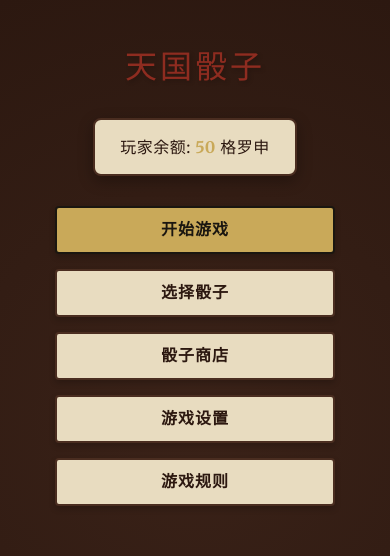
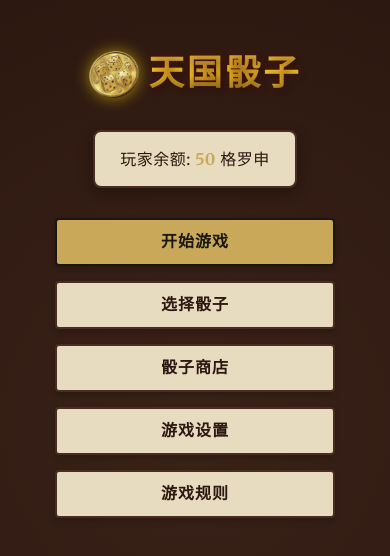
Before and after one commit to CaviJeffren/aifarkle, a React (Create React App) app: page / in a window 390 px wide. Shown: the top 556 px of the page. Built offline with nearby package versions, Linux system fonts and the light colour scheme.

Commit message:
优化功能

```diff
--- a/src/ai/computerAI.ts
+++ b/src/ai/computerAI.ts
@@ -148,9 +148,9 @@ export const computerDecision = (
 
   // 根据难度设置基础风险阈值
   const baseRiskThresholds = {
-    easy: 0.2,    // 降低基础风险阈值
-    medium: 0.35,
-    hard: 0.5
+    easy: 0.3,    // 提高基础风险阈值，增加重掷概率
+    medium: 0.45,  // 提高中等难度的风险阈值
+    hard: 0.6     // 提高困难难度的风险阈值
   };
 
   // 计算当前回合总分
@@ -179,25 +179,29 @@ export const computerDecision = (
       return true;
     }
 
-    // 如果锁定了5个或6个骰子，强制重掷
-    if (bestSelection.diceCount >= 5) {
-      return true;
-    }
 
-    // 1. 根据剩余骰子数量调整风险
+    // 1. 根据剩余骰子数量调整风险 - 增强重掷偏好
     if (unlockedCount >= 4) {
-      riskThreshold += 0.1; // 降低继续掷骰子的倾向
+      // 当未锁定骰子大于4个时，大幅增加重掷概率
+      riskThreshold += 0.25; // 原来是0.1，现在增加到0.25
+
+      // 对于困难模式，当未锁定骰子大于4个时，额外增加重掷概率
+      if (difficulty === 'hard' && unlockedCount >= 5) {
+        riskThreshold += 0.15;
+      }
+    } else if (unlockedCount === 3) {
+      riskThreshold += 0.05; // 轻微增加重掷概率
     } else if (unlockedCount <= 2) {
-      riskThreshold -= 0.4; // 更倾向于锁定分数
+      riskThreshold -= 0.3; // 更倾向于锁定分数，但比原来的0.4更温和
     }
 
     // 2. 根据当前回合分数调整风险
     if (potentialScore >= 750) {
-      riskThreshold -= 0.4; // 更保守地保护高分
+      riskThreshold -= 0.35; // 更保守地保护高分，但比原来的0.4更温和
     } else if (potentialScore >= 500) {
-      riskThreshold -= 0.3; // 中高分也倾向于保守
+      riskThreshold -= 0.25; // 中高分也倾向于保守，但比原来的0.3更温和
     } else if (potentialScore <= 200) {
-      riskThreshold += 0.1; // 低分时稍微激进一点
+      riskThreshold += 0.15; // 低分时更激进一点，原来是0.1
     }
 
     // 3. 根据对手情况调整风险
@@ -206,12 +210,12 @@ export const computerDecision = (
       if (unlockedCount <= 2) {
         // 剩余骰子少且对手接近胜利时，根据当前分数决定策略
         if (potentialScore >= 400) {
-          riskThreshold -= 0.3; // 有较高分数时更倾向于锁定
+          riskThreshold -= 0.25; // 有较高分数时更倾向于锁定，但比原来的0.3更温和
         } else {
-          riskThreshold += 0.2; // 分数不高时适度冒险
+          riskThreshold += 0.25; // 分数不高时更激进，原来是0.2
         }
       } else {
-        riskThreshold += 0.2; // 对手接近胜利且有足够骰子时适度激进
+        riskThreshold += 0.25; // 对手接近胜利且有足够骰子时更激进，原来是0.2
       }
     }
 
@@ -221,26 +225,26 @@ export const computerDecision = (
       if (unlockedCount >= 4) {
         return Math.random() > 0.7; // 30%概率继续掷骰子
       }
-      return Math.random() > 0.9; // 否则10%概率继续掷骰子
+      return Math.random() > 0.8; // 否则20%概率继续掷骰子，原来是10%
     }
 
     // 5. 特殊情况处理
     if (isOpponentClose && potentialScore < 400 && unlockedCount > 2) {
-      return Math.random() > 0.3; // 70%概率继续尝试
+      return Math.random() > 0.25; // 75%概率继续尝试，原来是70%
     }
 
     // 6. 根据难度调整最终决策
-    const finalThreshold = Math.min(0.8, Math.max(0.1, riskThreshold));
+    const finalThreshold = Math.min(0.85, Math.max(0.15, riskThreshold)); // 扩大阈值范围
     const riskFactor = Math.random();
 
     // 7. 如果是困难模式，增加连续掷骰子的倾向，但在剩余骰子少时更保守
     if (difficulty === 'hard') {
       if (unlockedCount <= 2) {
-        return riskFactor < finalThreshold * 0.6; // 剩余骰子少时更保守
+        return riskFactor < finalThreshold * 0.7; // 剩余骰子少时更保守，但比原来的0.6更激进
       } else if (potentialScore >= 500) {
-        return riskFactor < 0.2; // 高分时非常保守
-      } else if (riskFactor < 0.2) {
-        return true; // 保持少许激进性
+        return riskFactor < 0.3; // 高分时保守，但比原来的0.2更激进
+      } else if (riskFactor < 0.3) { // 原来是0.2
+        return true; // 保持更高的激进性
       }
     }
 
--- a/src/components/GameRules.tsx
+++ b/src/components/GameRules.tsx
@@ -43,13 +43,17 @@ const GameRules: React.FC<GameRulesProps> = ({ show: propShow, onHide }) => {
           <Modal.Title>Farkle 游戏规则</Modal.Title>
         </Modal.Header>
         <Modal.Body>
+          <h4>欢迎来到天国骰子</h4>
+          <p>这是一款完全由AI编写的Farkle游戏，游戏应该还有不少bug，而且暂时还没有顾及到视觉体验，望海涵。</p>
+          <p>如果您发现有bug或有任何好的建议，请WeChat联系我：mzz0606。</p>
+
           <h4>游戏目标</h4>
           <p>成为第一个达到目标分数（默认4,000分）的玩家。</p>
 
           <h4>下注规则</h4>
-          <p>每局游戏开始时，玩家可以下注1-50格罗申。下注金额会立即从玩家余额中扣除。</p>
+          <p>每局游戏开始时，玩家可以下注格罗申。下注金额会立即从玩家余额中扣除。</p>
           <p>如果玩家赢得游戏，将获得下注金额的两倍（即净赢得下注金额）；如果电脑赢得游戏，玩家将失去已下注的格罗申。</p>
-          <p>玩家初始拥有50格罗申。如果格罗申用完，游戏将自动重置为50格罗申。</p>
+          <p>玩家初始拥有50格罗申。如果格罗申用完，玩家可以通过下注0格罗申赚取特殊骰子进行出售，很快你就会东山再起。</p>
 
           <h4>游戏流程</h4>
           <p>玩家轮流掷骰子并收集分数。每个回合，玩家掷六个骰子并必须至少选择一个有效的得分组合。</p>
@@ -70,7 +74,6 @@ const GameRules: React.FC<GameRulesProps> = ({ show: propShow, onHide }) => {
             <li>1-2-3-4-5（小顺子）= 500分</li>
             <li>2-3-4-5-6（大顺子）= 750分</li>
             <li>1-2-3-4-5-6（全顺）= 1500分</li>
-            <li>三对 = 1500分</li>
           </ul>
 
           <h4>Farkle（无分）</h4>
@@ -80,7 +83,7 @@ const GameRules: React.FC<GameRulesProps> = ({ show: propShow, onHide }) => {
           <p>玩家可以选择"锁定并结束回合"来保存当前回合的分数，或继续掷剩余的骰子来获取更多分数（但风险更大）。</p>
 
           <h4>游戏结束</h4>
-          <p>当一名玩家达到目标分数后，其他玩家还有最后一次机会超过该分数。分数最高的玩家获胜。</p>
+          <p>当一名玩家达到目标分数后，游戏结束。</p>
         </Modal.Body>
         <Modal.Footer className="game-rules-footer">
           <Button variant="kcd" className="kcd-button" onClick={handleClose}>
--- a/src/components/LandingPage.tsx
+++ b/src/components/LandingPage.tsx
@@ -1,10 +1,11 @@
 import React, { useState } from 'react';
-import { Container, Row, Col, Button } from 'react-bootstrap';
+import { Container, Row, Col, Button, Image } from 'react-bootstrap';
 import GameRules from './GameRules';
 import GameSettings from './GameSettings';
 import BettingPanel from './BettingPanel';
 import { GameSettings as GameSettingsType } from '../types';
 import '../styles/LandingPage.css';
+import diceIcon from '../assets/dice-coin.png';
 
 interface LandingPageProps {
   onStartGame: () => void;
@@ -49,7 +50,16 @@ const LandingPage: React.FC<LandingPageProps> = ({
       <Row className="justify-content-center">
         <Col md={8} className="text-center">
           <div className="landing-header">
-            <h1>天国骰子</h1>
+            <div className="game-title-container">
+              <Image
+                src={diceIcon}
+                alt="骰子金币"
+                className="dice-coin-icon"
+                width={80}
+                height={80}
+              />
+              <h1 className="game-title">天国骰子</h1>
+            </div>
           </div>
 
           <div className="groschen-display landing-groschen">
@@ -94,7 +104,6 @@ const LandingPage: React.FC<LandingPageProps> = ({
             </div>
           ) : (
             <div className="betting-container">
-              <h3>请选择下注金额</h3>
               <BettingPanel
                 playerGroschen={playerGroschen}
                 onPlaceBet={handlePlaceBet}
--- a/src/styles/LandingPage.css
+++ b/src/styles/LandingPage.css
@@ -8,14 +8,49 @@
   margin-bottom: 30px;
 }
 
-.landing-header h1 {
+/* 新增游戏标题容器样式 */
+.game-title-container {
+  display: flex;
+  align-items: center;
+  justify-content: center;
+  margin-bottom: 20px;
+}
+
+/* 金币图标样式 */
+.dice-coin-icon {
+  margin-right: 15px;
+  filter: drop-shadow(0 0 10px rgba(255, 215, 0, 0.5));
+  animation: shine 3s infinite alternate;
+  transition: transform 0.3s ease;
+}
+
+.dice-coin-icon:hover {
+  transform: rotate(15deg) scale(1.1);
+}
+
+/* 游戏标题样式 */
+.game-title {
   color: var(--kcd-red);
   font-family: var(--kcd-font-main);
-  font-size: 3rem;
+  font-size: 3.5rem;
   text-transform: uppercase;
   letter-spacing: 3px;
-  margin-bottom: 10px;
-  text-shadow: 2px 2px 4px rgba(0, 0, 0, 0.2);
+  margin: 0;
+  text-shadow: 3px 3px 6px rgba(0, 0, 0, 0.3),
+               0 0 10px rgba(255, 0, 0, 0.2);
+  background: linear-gradient(to bottom, #d4af37 0%, #f9d423 50%, #8a6e2f 100%);
+  -webkit-background-clip: text;
+  -webkit-text-fill-color: transparent;
+  font-weight: bold;
+}
+
+@keyframes shine {
+  from {
+    filter: drop-shadow(0 0 5px rgba(255, 215, 0, 0.5));
+  }
+  to {
+    filter: drop-shadow(0 0 15px rgba(255, 215, 0, 0.8));
+  }
 }
 
 .landing-header .subtitle {
@@ -72,8 +107,13 @@
 }
 
 @media (max-width: 768px) {
-  .landing-header h1 {
-    font-size: 2.5rem;
+  .game-title {
+    font-size: 2.8rem;
+  }
+
+  .dice-coin-icon {
+    width: 60px;
+    height: 60px;
   }
 
   .landing-button {
@@ -87,8 +127,14 @@
 }
 
 @media (max-width: 576px) {
-  .landing-header h1 {
-    font-size: 2rem;
+  .game-title {
+    font-size: 2.2rem;
+  }
+
+  .dice-coin-icon {
+    width: 50px;
+    height: 50px;
+    margin-right: 10px;
   }
 
   .landing-buttons {
```
Also changed, not shown: src/assets/dice-coin.png (added), src/assets/knight_fist.jpg (deleted).
